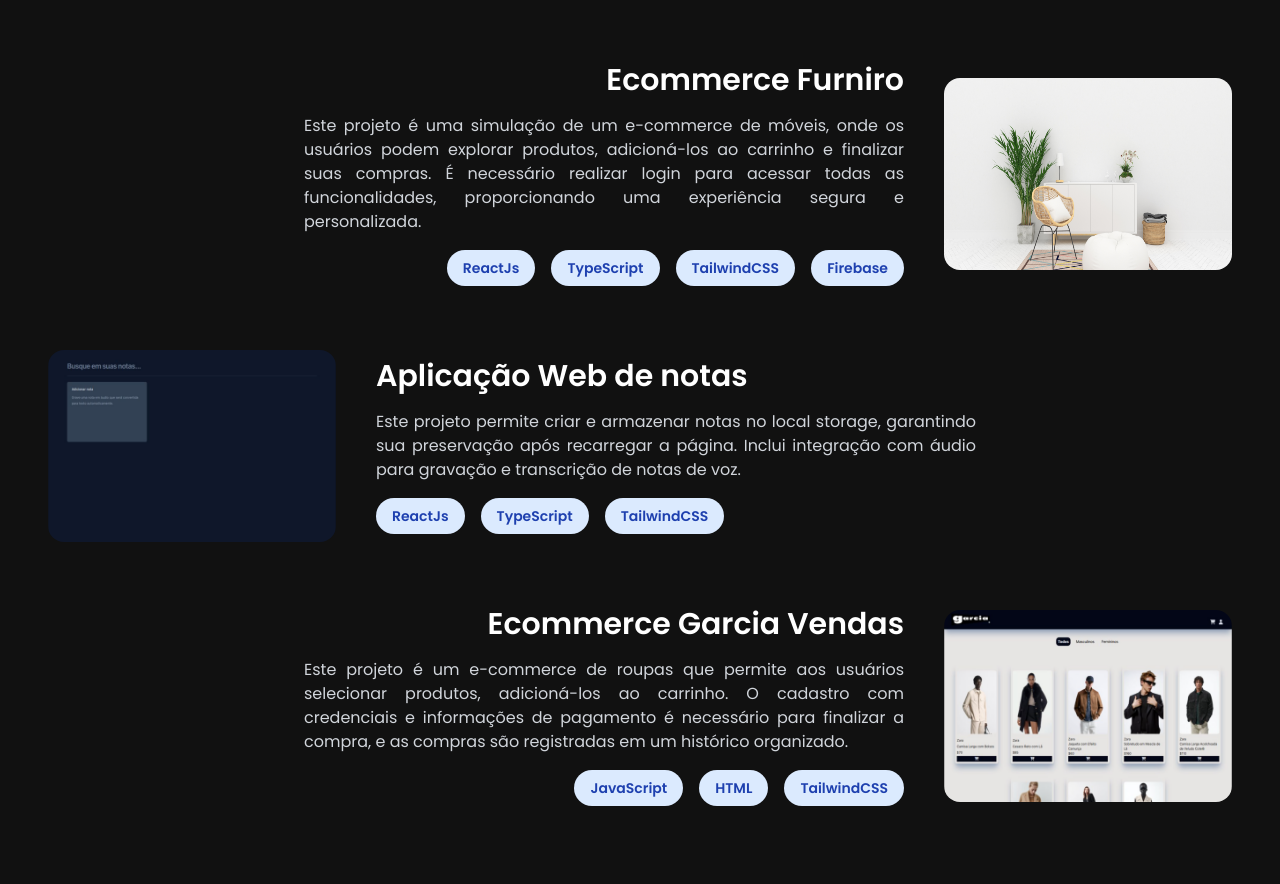
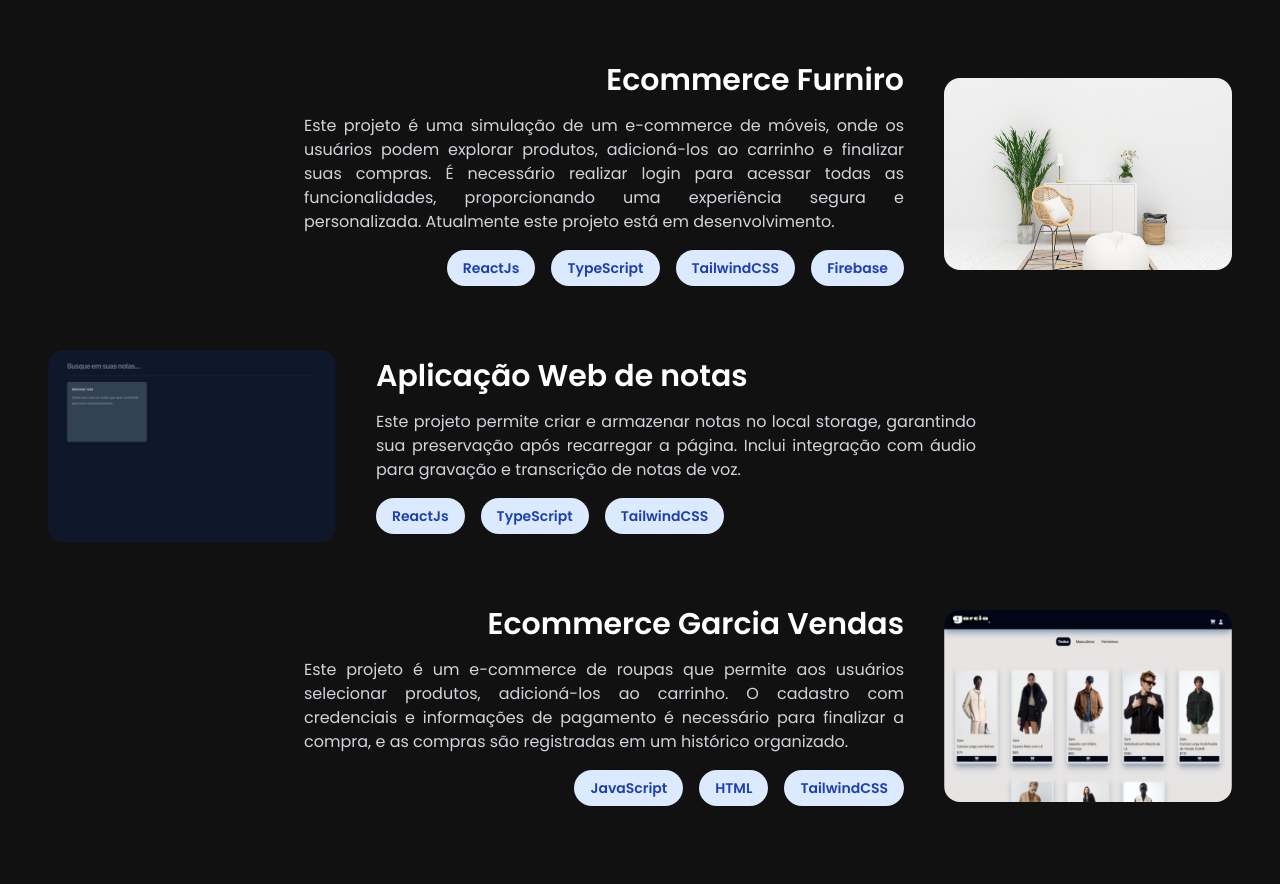
Before and after one commit to leogarcia2004/Professional-portfolio, a React (Vite) app: page / in a window 1280 px wide. Shown: the part 3221-4105 px from the top of the page. Built offline with nearby package versions, Linux system fonts and the light colour scheme.

Commit message:
Adjusting details

```diff
--- a/src/components/constantes.ts
+++ b/src/components/constantes.ts
@@ -43,7 +43,7 @@ export const projects = [
       {
           title: 'Ecommerce Furniro',
           image: EcommerceFurniro,
-          description: 'Este projeto é uma simulação de um e-commerce de móveis, onde os usuários podem explorar produtos, adicioná-los ao carrinho e finalizar suas compras. É necessário realizar login para acessar todas as funcionalidades, proporcionando uma experiência segura e personalizada.',
+          description: 'Este projeto é uma simulação de um e-commerce de móveis, onde os usuários podem explorar produtos, adicioná-los ao carrinho e finalizar suas compras. É necessário realizar login para acessar todas as funcionalidades, proporcionando uma experiência segura e personalizada. Atualmente este projeto está em desenvolvimento.',
           link_project: 'https://ecommerce-furniro.vercel.app/',
           link_github: 'https://github.com/leogarcia2004/ECOMMERCE-FURNIRO',
           Technologies: ['ReactJs', 'TypeScript', 'TailwindCSS', 'Firebase']
```
